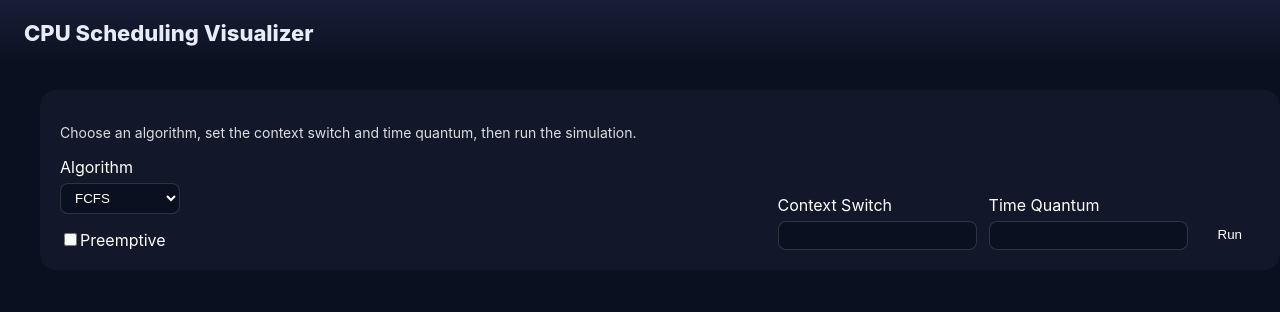
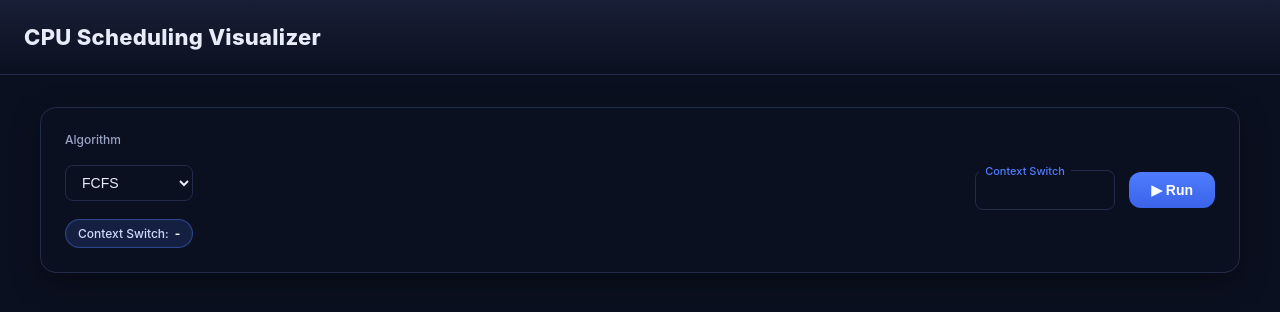
Before and after one commit to Soheil-N5/cpu-scheduling-simulator, a React (Create React App) app: page / in a window 1280 px wide. Shown: the top 312 px of the page. Built offline with nearby package versions, Linux system fonts and the light colour scheme.

Commit message:
refactor: improve AlgorithmSelector UI and state structure

```diff
--- a/package.json
+++ b/package.json
@@ -9,6 +9,7 @@
     "@testing-library/user-event": "^13.5.0",
     "react": "^19.2.3",
     "react-dom": "^19.2.3",
+    "react-hot-toast": "^2.6.0",
     "react-scripts": "5.0.1",
     "web-vitals": "^2.1.4"
   },
--- a/src/App.css
+++ b/src/App.css
@@ -1,97 +1,89 @@
 :root {
-  /* پس‌زمینه‌ی اصلی کل اپ (بدنه‌ی صفحه) */
   --color-bg: #0b1020;
-
-  /* سطح کارت‌ها و پنل‌ها (Process، Settings، Metrics، Timeline) */
   --color-surface: #12172a;
-
-  /* سطح ثانویه کارت‌ها (هدر کارت، بخش‌های داخلی، جداکننده‌ها) */
   --color-surface-alt: #181e36;
 
-  /* رنگ اکشن اصلی (دکمه Run، انتخاب الگوریتم، المان فعال) */
   --color-accent: #4f7cff;
-
-  /* اکشن قوی‌تر (Hover دکمه‌ها، Active State) */
   --color-accent-strong: #3a63e8;
 
-  /* خطا و هشدار (ورودی اشتباه، پیام Error، وضعیت نامعتبر) */
   --color-danger: #e5484d;
 
-  /* متن اصلی (عناوین، مقادیر، نوشته‌های مهم) */
   --color-text: #e8ecf8;
-
-  /* متن کم‌اهمیت (label، توضیح، subtitle، hint) */
   --color-text-muted: #9aa4c7;
 
-  /* خط جداکننده و Border کارت‌ها و پنل‌ها */
   --color-border: #232b4a;
+
+  --radius-lg: 16px;
+  --radius-md: 12px;
+  --radius-sm: 8px;
 }
 
 .App {
   min-height: 100vh;
   background-color: var(--color-bg);
   color: var(--color-text);
+  font-family: "Inter", system-ui, sans-serif;
 }
+
 .container {
   max-width: 1200px;
   margin: 0 auto;
-  padding: 24px;
+  padding: 32px 24px;
   display: flex;
   flex-direction: column;
-  gap: 24px;
+  gap: 28px;
 }
 
 .app-header {
-  padding: 20px 24px;
+  padding: 24px;
   background: linear-gradient(
     180deg,
     var(--color-surface-alt),
     var(--color-bg)
   );
+  border-bottom: 1px solid var(--color-border);
 }
 
 .app-header h1 {
   margin: 0;
   font-size: 22px;
   font-weight: 800;
+  letter-spacing: 0.3px;
 }
 
-/* ===============================
-   Algorithm Selector
-   =============================== */
 
 .algorithm-container {
-  background: var(--color-surface);
-  padding: 20px;
-  border-radius: 16px;
-  color: white;
-  width: 100%;
+  background: linear-gradient(
+    180deg,
+    var(--color-surface),
+    var(--color-surface-alt) ;
+  );
+  padding: 24px;
+  border-radius: var(--radius-lg);
+  border: 1px solid var(--color-border);
+  box-shadow: 0 10px 30px rgba(0, 0, 0, 0.35);
+  display: flex;
+  flex-direction: row;
+  justify-content: space-between;
 }
-
-.algorithm-title {
-  font-size: 14px;
-  opacity: 0.85;
-  margin-bottom: 16px;
-}
-
 .algorithm-body {
   display: flex;
   justify-content: space-between;
-  gap: 24px;
+  align-items: flex-end;
+  gap: 32px;
 }
 
 .left-content {
   display: flex;
   flex-direction: column;
-  gap: 16px;
+  gap: 18px;
 }
 
 .right-content {
   display: flex;
-  align-items: flex-end;
-  gap: 12px;
+  align-items: center;
+  gap: 14px;
 }
-
 .algorithm-section,
 .flags,
 .input-group {
@@ -99,25 +91,135 @@
   flex-direction: column;
   gap: 6px;
 }
+.tags {
+  display: flex;
+  gap: 10px;
+  flex-wrap: wrap;
+}
 
+.tag {
+  display: inline-flex;
+  align-items: center;
+  gap: 6px;
+  padding: 6px 12px;
+  font-size: 12px;
+  font-weight: 500;
+  border-radius: 999px;
+  background: var(--color-surface-alt);
+  color: var(--color-text);
+  border: 1px solid var(--color-border);
+  box-shadow: inset 0 0 0 1px rgba(255, 255, 255, 0.02);
+}
+
+.tag strong {
+  font-weight: 700;
+  color: white;
+}
+.tag.accent {
+  background: rgba(79, 124, 255, 0.15);
+  border-color: rgba(79, 124, 255, 0.4);
+  color: #cfd8ff;
+}
+.field {
+  position: relative;
+  display: flex;
+  flex-direction: column;
+  width: 140px;
+}
+
+.field input {
+  background: var(--color-bg);
+  border: 1px solid var(--color-border);
+  color: var(--color-text);
+  padding: 14px 12px 8px;
+  border-radius: var(--radius-sm);
+  font-size: 14px;
+  transition: all 0.2s ease;
+}
+
+.field label {
+  position: absolute;
+  left: 4px;
+  top: -6px;
+  font-size: 11px;
+  color: var(--color-text-muted);
+  pointer-events: none;
+
+  background: var(--color-bg);
+  padding: 0 6px;
+  display: inline-block;
+  width: fit-content;
+  height: fit-content;
+  color: var(--color-accent);
+
+  transition: all 0.2s ease;
+}
+
+
+.field input:focus {
+  outline: none;
+  border-color: var(--color-accent);
+  box-shadow: 0 0 0 2px rgba(79, 124, 255, 0.25);
+}
+
+label {
+  font-size: 12px;
+  color: var(--color-text-muted);
+  font-weight: 500;
+}
 select,
 input {
   background: var(--color-bg);
-  border: 1px solid rgba(255, 255, 255, 0.15);
-  color: white;
-  padding: 6px 10px;
-  border-radius: 8px;
+  border: 1px solid var(--color-border);
+  color: var(--color-text);
+  padding: 8px 12px;
+  border-radius: var(--radius-sm);
+  font-size: 14px;
+  transition: all 0.2s ease;
 }
 
+select:hover,
+input:hover {
+  border-color: var(--color-accent);
+}
+
+select:focus,
+input:focus {
+  outline: none;
+  border-color: var(--color-accent);
+  box-shadow: 0 0 0 2px rgba(79, 124, 255, 0.25);
+}
+
+input:disabled {
+  opacity: 0.5;
+  cursor: not-allowed;
+}
 .run-btn {
-  background: var(--color-primary);
+  background: linear-gradient(
+    180deg,
+    var(--color-accent),
+    var(--color-accent-strong)
+  );
   color: white;
   border: none;
-  padding: 8px 18px;
-  border-radius: 10px;
+  padding: 10px 22px;
+  border-radius: var(--radius-md);
+  font-weight: 600;
+  font-size: 14px;
   cursor: pointer;
+  transition: all 0.2s ease;
 }
 
 .run-btn:hover {
-  opacity: 0.9;
+  transform: translateY(-1px);
+  box-shadow: 0 6px 18px rgba(79, 124, 255, 0.4);
 }
+
+.run-btn:active {
+  transform: translateY(0);
+}
+p {
+  margin: 0;
+  font-size: 13px;
+  color: var(--color-text-muted);
+}
--- a/src/App.js
+++ b/src/App.js
@@ -1,5 +1,7 @@
 import './App.css';
-import { useState } from 'react';
+import { Toaster } from "react-hot-toast";
+
+import { useState,useEffect } from 'react';
 import AlgorithmSelector from './components/AlgorithmSelector';
 function App() {
 const [processes,setProcesses] = useState([]);//list
@@ -11,8 +13,34 @@ const [settings,setSettings]=useState({
 });//object cs , qtime , queue config
 const [timeline,setTimeline]=useState([]);//list
 const [metrics,setMetrics]=useState(null);//object
+useEffect(() => {
+  console.log(algorithm);
+}, [algorithm]);
 
-  return (
+  return (<>
+  <Toaster
+  position="top-right"
+  toastOptions={{
+    style: {
+      background: "#181e36",
+      color: "#e8ecf8",
+      border: "1px solid #232b4a",
+      fontSize: "13px",
+    },
+    success: {
+      iconTheme: {
+        primary: "#4f7cff",
+        secondary: "#fff",
+      },
+    },
+    error: {
+      iconTheme: {
+        primary: "#e5484d",
+        secondary: "#fff",
+      },
+    },
+  }}
+/>
 <div className="App">
   <header className="app-header">
     <h1>CPU Scheduling Visualizer</h1>
@@ -22,7 +50,7 @@ const [metrics,setMetrics]=useState(null);//object
   <AlgorithmSelector algorithm={algorithm} setAlgorithm={setAlgorithm} setSettings={setSettings}/>
   </main>
 </div>
-
+</>
   );
 }
 
--- a/src/components/AlgorithmSelector.jsx
+++ b/src/components/AlgorithmSelector.jsx
@@ -1,49 +1,114 @@
-export default function AlgorithmSelector(prop) {
-  const algorithems = ["fcfs", "sjf", "srtf", "hrrn", "rr", "mlq", "mlfq"];
+import { useState } from "react";
+import toast from "react-hot-toast";
+
+export default function AlgorithmSelector({ setAlgorithm }) {
+  const [preemptive, setPreemptive] = useState(false);
+  const [contextSwitch, setContextSwitch] = useState("");
+  const [timeQuantum, setTimeQuantum] = useState("");
+
+  const algorithms = [
+    { value: "fcfs", label: "FCFS" },
+    { value: "sjf", label: "SJF" },
+    { value: "srtf", label: "SRTF" },
+    { value: "hrrn", label: "HRRN" },
+    { value: "rr", label: "Round Robin" },
+    { value: "mlq", label: "MLQ" },
+    { value: "mlfq", label: "MLFQ" },
+  ];
+
   const changeAlgorithm = (e) => {
-    prop.setAlgorithm(algorithems[e]);
+    const value = e.target.value;
+    setAlgorithm(value);
+    setPreemptive(value === "rr");
   };
+
+  const handleRun = () => {
+    if (contextSwitch === "") {
+      toast.error("Context Switch is required");
+      return;
+    }
+
+    if (Number(contextSwitch) < 0) {
+      toast.error("Context Switch must be ≥ 0");
+      return;
+    }
+
+    if (preemptive) {
+      if (timeQuantum === "") {
+        toast.error("Time Quantum is required for Round Robin");
+        return;
+      }
+
+      if (Number(timeQuantum) < 1) {
+        toast.error("Time Quantum must be ≥ 1");
+        return;
+      }
+    }
+
+    toast.success("Simulation started 🚀");
+
+
+  };
+
   return (
     <div className="algorithm-container">
-      <p className="algorithm-title">
-        Choose an algorithm, set the context switch and time quantum, then run
-        the simulation.
-      </p>
+      <div className="left-content">
+        <label>Algorithm</label>
+        <select onChange={changeAlgorithm}>
+          {algorithms.map((algo) => (
+            <option key={algo.value} value={algo.value}>
+              {algo.label}
+            </option>
+          ))}
+        </select>
 
-      <div className="algorithm-body">
-        <div className="left-content">
-          <div className="algorithm-section">
-            <label htmlFor="algorithm-select">Algorithm</label>
-            <select id="algorithm-select">
-              <option value="fcfs">FCFS</option>
-              <option value="sjf">SJF</option>
-              <option value="srtf">SRTF</option>
-              <option value="hrrn">HRRN</option>
-              <option value="rr">Round Robin</option>
-            </select>
-          </div>
+        <div className="tags">
+          <span className="tag accent">
+            Context Switch: <strong>{contextSwitch || "-"}</strong>
+          </span>
 
-          <div className="flags">
-            <label>
-              <input type="checkbox" />
-              Preemptive
-            </label>
-          </div>
+          {preemptive && (
+            <span className="tag accent">
+              Time Quantum: <strong>{timeQuantum || "-"}</strong>
+            </span>
+          )}
+        </div>
+      </div>
+
+      <div className="right-content">
+        <div className="field">
+          <input
+            type="text"
+            inputMode="numeric"
+            placeholder=" "
+            value={contextSwitch}
+            onChange={(e) => {
+              const v = e.target.value;
+              if (/^\d*$/.test(v)) setContextSwitch(v);
+            }}
+          />
+          <label>Context Switch</label>
         </div>
 
-        <div className="right-content">
-          <div className="input-group">
-            <label htmlFor="cs-input">Context Switch</label>
-            <input id="cs-input" type="number" min="0" />
+        {preemptive && (
+          <div className="field">
+            <input
+              type="text"
+              inputMode="numeric"
+              placeholder=" "
+              value={timeQuantum}
+              onChange={(e) => {
+                const v = e.target.value;
+                if (/^\d*$/.test(v)) setTimeQuantum(v);
+              }}
+            />
+            <label>Time Quantum</label>
           </div>
+        )}
 
-          <div className="input-group">
-            <label htmlFor="qt-input">Time Quantum</label>
-            <input id="qt-input" type="number" min="1" />
-          </div>
-
-          <button className="run-btn">Run</button>
-        </div>
+        <button className="run-btn" onClick={handleRun}>
+          ▶ Run
+        </button>
       </div>
     </div>
   );
```
Also changed, not shown: 1 other file (tests, documents, lock files or other folders).
